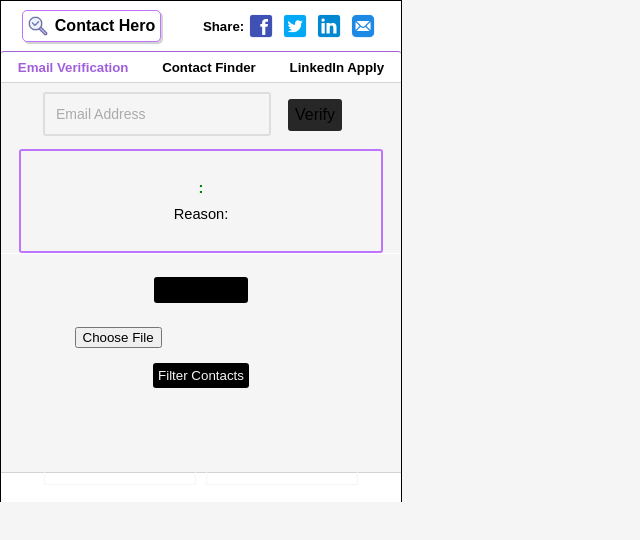
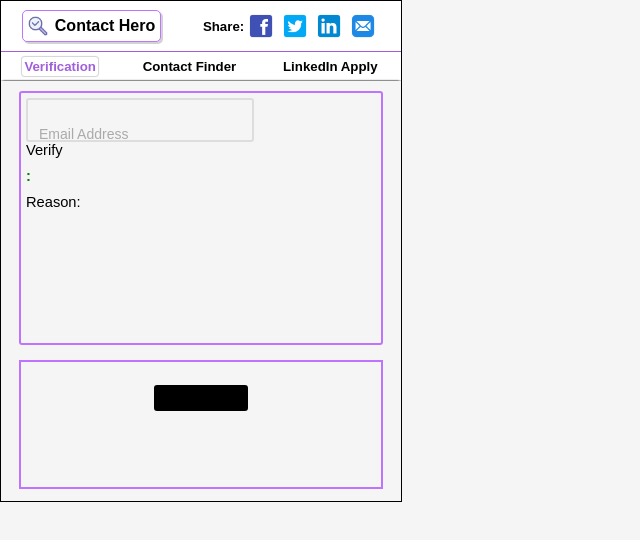
Before and after one commit to kalikex1/email-checker, a React (Create React App) app in the folder test-react-app/: page / in a window 1280 px wide. Shown: the top 540 px of the page, without its empty margins (0-640 px from the left). Built offline with nearby package versions, Linux system fonts and the light colour scheme.

Commit message:
style fixes

```diff
--- a/test-react-app/src/App.js
+++ b/test-react-app/src/App.js
@@ -31,22 +31,22 @@
   return (
     <>
             <div className="navBar">
-              <div className="navLeft">
+              <div className="navLeft" onClick={() => { window.open("https://contacthero.tech", '_blank') }}>
                 <img src={logo} alt=""></img>
                 <h4>Contact Hero</h4>
               </div>
               <div className="navRight">
                 <h5>Share: </h5>
                 <div className="shareHolder">
-                  <img onClick={(e) => {}} src={fb} alt="fb"/>
-                  <img onClick={(e) => {}} src={tw} alt="tw"/>
-                  <img onClick={(e) => {}} src={linkedin} alt="linkedin"/>
-                  <img onClick={(e) => {}} src={email} alt="email"/>
+                  <img onClick={(e) => { window.open("https://contacthero.tech", '_blank') }} src={fb} alt="fb"/>
+                  <img onClick={(e) => { window.open("https://contacthero.tech", '_blank') }} src={tw} alt="tw"/>
+                  <img onClick={(e) => { window.open("https://contacthero.tech", '_blank') }} src={linkedin} alt="linkedin"/>
+                  <img onClick={(e) => { window.open("https://contacthero.tech", '_blank') }} src={email} alt="email"/>
                 </div>
               </div>
             </div>
             <div className="pageSelector">
-              <h5 className={reactiveMenuStyle(1)} onClick={()=>{setSelected(1)}}>Email Verification</h5>
+              <h5 className={reactiveMenuStyle(1)} onClick={()=>{setSelected(1)}}>Verification</h5>
               <h5 className={reactiveMenuStyle(2)} onClick={() => { setSelected(2) }}>Contact Finder</h5>
               <h5 className={reactiveMenuStyle(3)} onClick={() => { setSelected(3) }}>LinkedIn Apply</h5>
             </div>
@@ -59,9 +59,9 @@
             {selected === 3 && (
               < LinkedInApply />
             )}
-            <div className="footer">
+            {/* <div className="footer">
 
-            </div>
+            </div> */}
     </>
   );
 }
--- a/test-react-app/src/components/FileUpload/index.js
+++ b/test-react-app/src/components/FileUpload/index.js
@@ -11,7 +11,7 @@
 
     return (
         <>
-        <input type="file" accept='.csv' />
+        {/* <input type="file" accept='.csv' />
         <p className='filterButton'>Filter Contacts</p>
         <div className='fileUploadWrap'>
 
@@ -25,7 +25,7 @@
 
             </div>
 
-        </div>
+        </div> */}
         </>
     );
 }
--- a/test-react-app/src/components/SplashPage/SplashPage.css
+++ b/test-react-app/src/components/SplashPage/SplashPage.css
@@ -1,12 +1,13 @@
 .sHolder{
+    padding-top: 10px;
     display:flex;
     flex-direction: column;
     align-items:center;
     /* background-color: rgb(93, 93, 93); */
     color: black;
-    height: 389px;
+    /* height: 389px; */
     width: 100%;
-    /* box-shadow: 0px -1px 1px 0px black; */
+    box-shadow: 0px -2px 2px -2px black;
     /* border-top-left-radius: 3px; */
     /* border-top-right-radius: 3px; */
 }
@@ -19,8 +20,9 @@
     border: solid #be74ff 2px;
     /* color: whitesmoke; */
     width: 90%;
-    height: 100px;
+    height: 250px;
     border-radius: 3px;
+    /* box-shadow: 0px 0px 1px 1px lightgrey; */
 
 }
 
@@ -37,7 +39,6 @@
 .invalid{
     color: red;
 }
-
 
 /* TOP SECTION */
 .mainTop{
@@ -93,8 +94,10 @@
     flex-direction: column;
     align-items: center;
     /* justify-content: center; */
-    height: 245px;
-    width: 100%;
+    height: 125px;
+    width: 90%;
+    margin-top: 15px;
+    border: solid #be74ff 2px;
     /* border-bottom: solid white 1px; */
 }
 
--- a/test-react-app/src/components/SplashPage/index.js
+++ b/test-react-app/src/components/SplashPage/index.js
@@ -41,7 +41,8 @@
 
     return (
         <div className='sHolder'>
-            <div className='mainTop'>
+            {/* <div className='mainTop'> */}
+            <div className='singleBox'>
                 <div>
                     <label className="custom-field one">
                         <input type="email" placeholder=" " onChange={(e) => { setSingleInput(e.target.value) }} />
@@ -50,11 +51,10 @@
 
                     <div onClick={singleSubmit}>Verify</div>
                 </div>
-                <div className='singleBox'>
                     <h4 className={resultClass}>{singleResult?.Input}: {singleResult?.Result}</h4>
                     <p>Reason: {singleResult?.Reason}</p>
-                </div>
             </div>
+            {/* </div> */}
 
             {/*  */}
 
--- a/test-react-app/src/index.css
+++ b/test-react-app/src/index.css
@@ -8,7 +8,8 @@
 }
 
 *{
-    font-family: 'Poppins', sans-serif;
+    /* font-family: 'Poppins', sans-serif; */
+    font-family:Arial, Helvetica, sans-serif;
 }
 
 .navBar{
@@ -37,6 +38,10 @@
 .navLeft > h4{
     padding: 0px;
     margin: 0px;
+}
+
+.navLeft:hover{
+    cursor: pointer;
 }
 
 .navLeft > img {
@@ -92,8 +97,8 @@
     height: 30px;
     /* width: 100%; */
     /* box-shadow: 0px 1px 1px 0px lightgray; */
-    border-top-left-radius: 3px;
-    border-top-right-radius: 3px;
+    /* border-top-left-radius: 3px; */
+    /* border-top-right-radius: 3px; */
     display: flex;
     align-items: center;
     justify-content: space-around;
@@ -102,6 +107,10 @@
     flex-direction: row;
     color: black;
     border-top: solid #a15fda 1px;
+    /* padding: 2px; */
+    box-sizing: border-box;
+    box-shadow: 0px 0px 1px 1px transparent;
+    /* border-radius: 3px; */
 }
 
 .pageSelector>*:hover{
@@ -109,6 +118,15 @@
     cursor: pointer;
 }
 
+.pageSelector>*{
+    padding: 2px;
+    box-shadow: 0px 0px 1px 1px transparent;
+}
+
 .Selected{
     color: #a15fda;
+    box-shadow: 0px 0px 1px 1px lightgrey;
+    padding: 2px;
+    border-radius: 3px;
+    box-sizing: border-box;
 }
```
